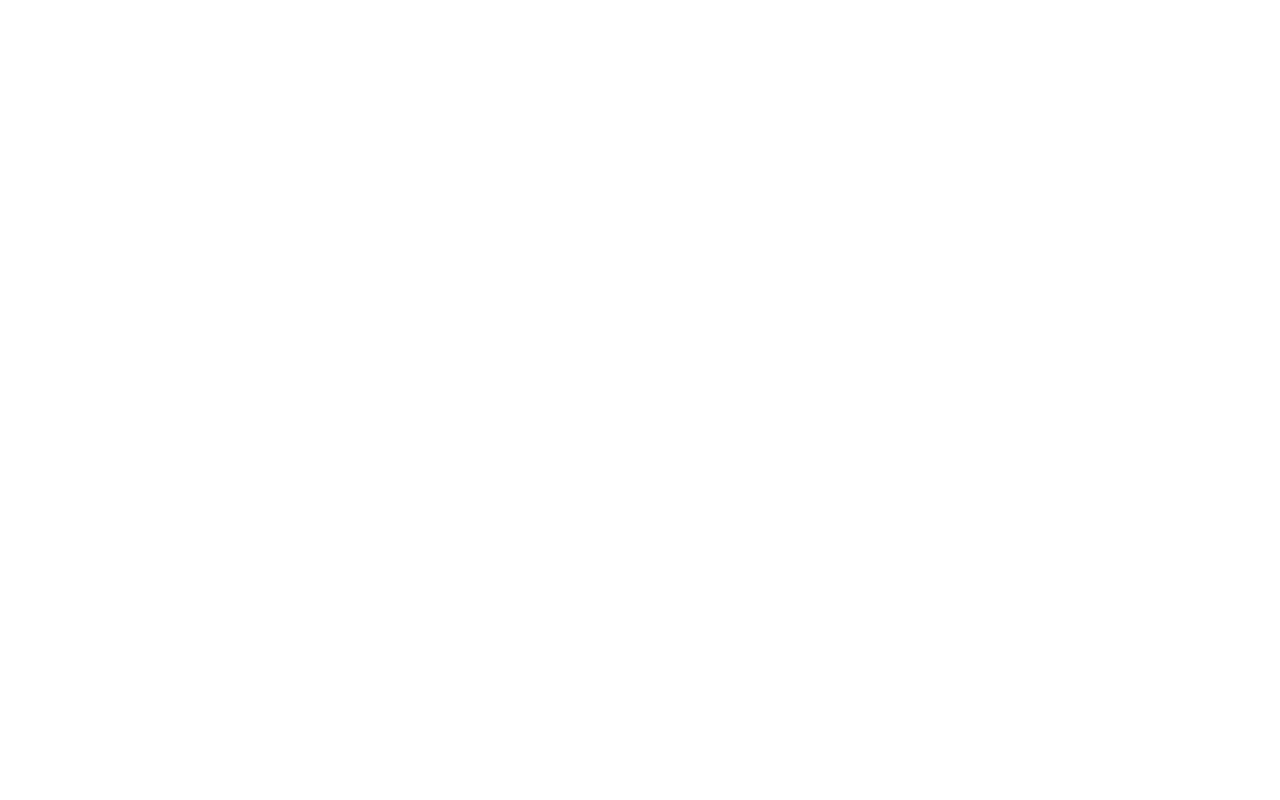
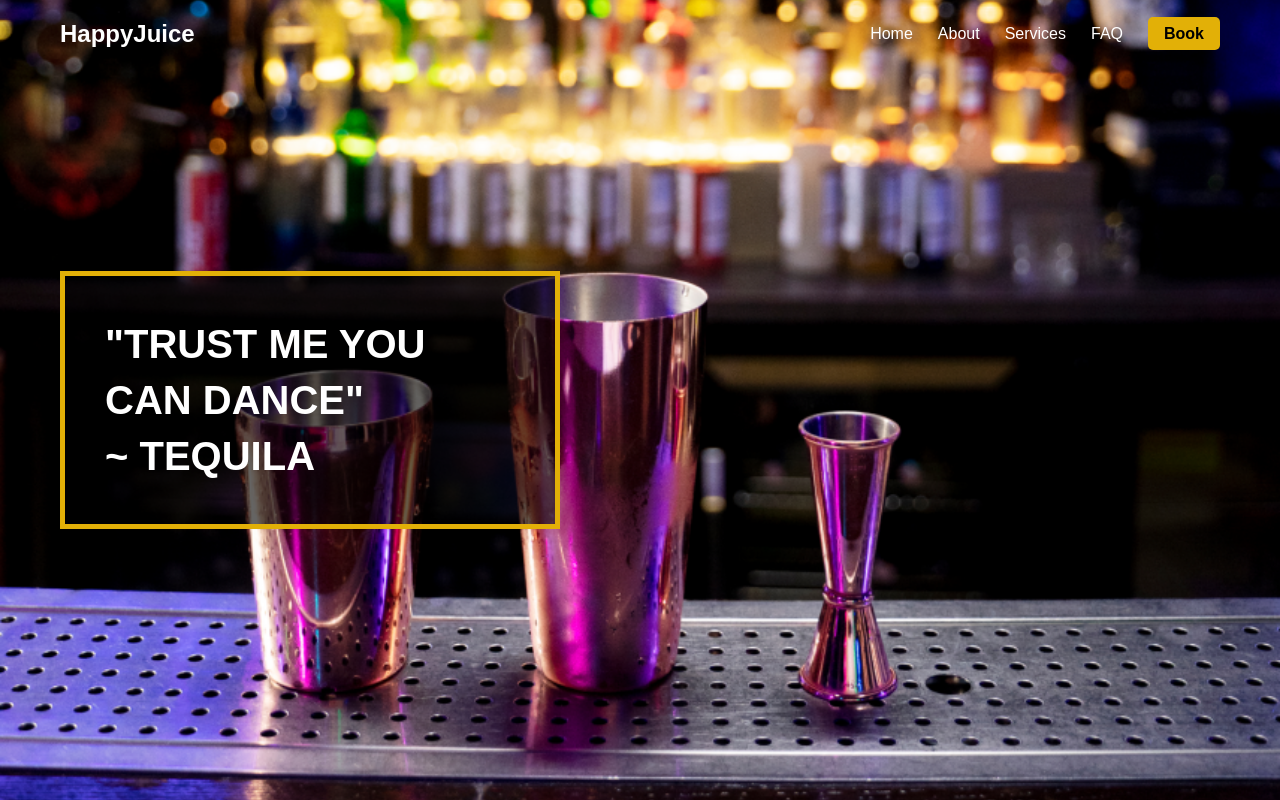
Before and after one commit to RAPHJID/Happyjuice, a plain HTML site: page index.html in a window 1280 px wide. Drawn offline with Linux system fonts and the light colour scheme.

Commit message:
feat: add hero section with quote and styled border, setup responsive navbar

```diff
--- a/index.html
+++ b/index.html
@@ -1,12 +1,31 @@
 <!DOCTYPE html>
 <html lang="en">
 <head>
-    <meta charset="UTF-8">
-    <meta name="viewport" content="width=device-width, initial-scale=1.0">
-    <title>Happyjuice</title>
-    <link rel="stylesheet" href="styles.css"/>
+  <meta charset="UTF-8">
+  <meta name="viewport" content="width=device-width, initial-scale=1.0">
+  <title>HappyJuice</title>
+  <link rel="stylesheet" href="styles.css">
 </head>
 <body>
-    <script src="index.js"></script>
+  <!-- Navbar -->
+  <header>
+    <nav class="navbar">
+      <div class="logo">HappyJuice</div>
+      <ul class="nav-links">
+        <li><a href="#home">Home</a></li>
+        <li><a href="#about">About</a></li>
+        <li><a href="#services">Services</a></li>
+        <li><a href="#faq">FAQ</a></li>
+        <li><a href="#book" class="btn">Book</a></li>
+      </ul>
+    </nav>
+  </header>
+
+  <!-- Hero -->
+  <section class="hero" id="home">
+    <div class="hero-content">
+      <h1>"TRUST ME YOU CAN DANCE"<br>~ TEQUILA</h1>
+    </div>
+  </section>
 </body>
 </html>
--- a/styles.css
+++ b/styles.css
@@ -0,0 +1,101 @@
+/* Reset */
+* {
+  margin: 0;
+  padding: 0;
+  box-sizing: border-box;
+}
+
+body {
+  font-family: Arial, sans-serif;
+  color: #fff;
+}
+
+/* Navbar */
+.navbar {
+  position: fixed;
+  top: 0;
+  left: 0;
+  width: 100%;
+  display: flex;
+  justify-content: space-between;
+  align-items: center;
+  padding: 20px 60px;
+  background: transparent;
+  z-index: 1000;
+}
+
+.logo {
+  font-size: 1.5rem;
+  font-weight: bold;
+  color: #fff;
+}
+
+.nav-links {
+  display: flex;
+  gap: 25px;
+  list-style: none;
+}
+
+.nav-links a {
+  text-decoration: none;
+  color: #fff;
+  font-weight: 500;
+}
+
+.nav-links .btn {
+  background: #e2b007;
+  padding: 8px 16px;
+  border-radius: 5px;
+  color: #000;
+  font-weight: bold;
+}
+
+/* Hero */
+.hero {
+  height: 100vh;
+  background: url('./Images/image.png')
+    no-repeat center center/cover;
+  display: flex;
+  justify-content: flex-start; /* align to left */
+  align-items: center;
+  padding: 0 60px;
+}
+
+.hero-content {
+  border: 5px solid #e2b007;
+  padding: 40px;
+  max-width: 500px;
+  background: rgba(0, 0, 0, 0.6);
+  text-align: left;
+}
+
+.hero h1 {
+  font-size: 2.5rem;
+  line-height: 1.4;
+}
+
+/* Responsive */
+@media (max-width: 768px) {
+  .navbar {
+    padding: 15px 20px;
+  }
+
+  .nav-links {
+    display: none; /* (I’ll add a mobile menu later) */
+  }
+
+  .hero {
+    justify-content: center; /* center on mobile */
+    padding: 0 20px;
+    text-align: center;
+  }
+
+  .hero-content {
+    max-width: 100%;
+    text-align: center;
+  }
+
+  .hero h1 {
+    font-size: 1.8rem;
+  }
+}
```
Also changed, not shown: Images/HappyJuicelogo.png (added), Images/image.png (added).
